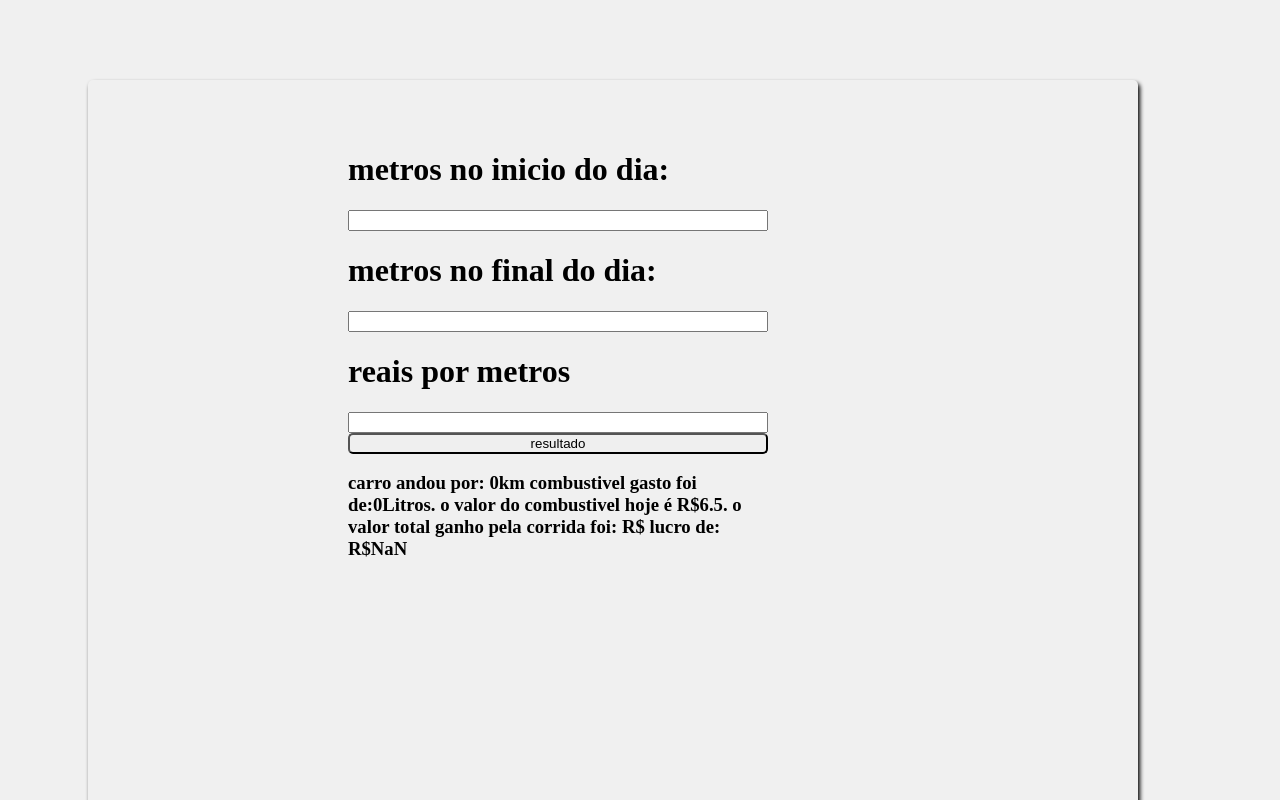
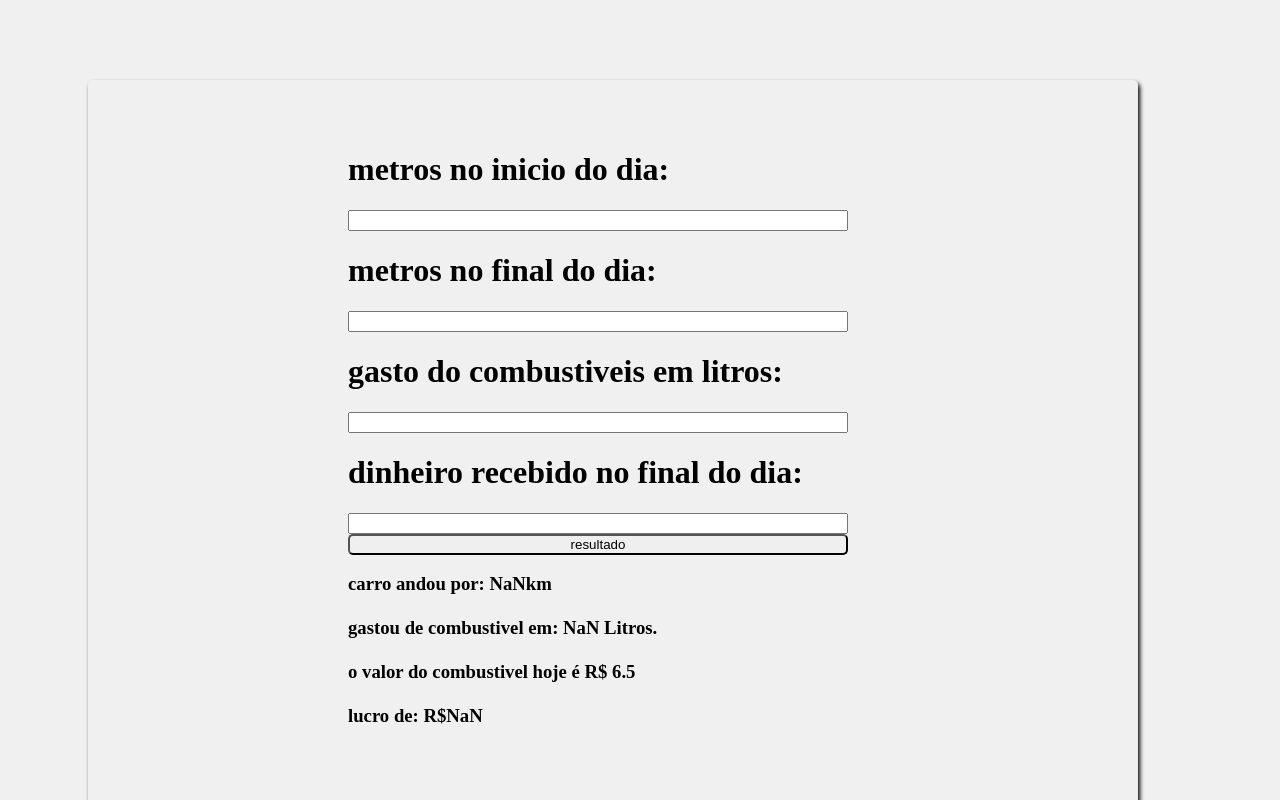
Before and after one commit to coelho-py/projetos, a plain HTML site: page projetos/taxi/index.html in a window 1280 px wide. Both pictures are taken after a click on the button "resultado". Shown: the top 800 px of the page. Drawn offline with Linux system fonts and the light colour scheme.

Commit message:
all update in taxi

```diff
--- a/projetos/taxi/css/estilo.css
+++ b/projetos/taxi/css/estilo.css
@@ -20,7 +20,8 @@ body{
 .menu{
     display: flex;
     padding: 50px;
-    width: 420px;
+    width: 500px;
+    height: auto;
     margin-left: 20%;
     flex-direction: column;
 }
--- a/projetos/taxi/index.html
+++ b/projetos/taxi/index.html
@@ -14,8 +14,10 @@
             <input id="total">
             <h1>metros no final do dia:</h1>
             <input id="total2">
-            <h1>reais por metros</h1>
+            <h1>gasto do combustiveis em litros:</h1>
             <input id="coisado">
+            <h1>dinheiro recebido no final do dia:</h1>
+            <input id="coisado2">
             <button onclick="que()">resultado</button>
             <h3 id="resultado"></h3>
         </div>
--- a/projetos/taxi/js/index.js
+++ b/projetos/taxi/js/index.js
@@ -1,12 +1,21 @@
-function que() {
-    let total1 = document.getElementById("total").value;
-    let total2 = document.getElementById("total2").value;
-    let coisado1 = document.getElementById("coisado").value;
-    let combustivel = 6.50
+function que(){
+    let total1 = parseInt(document.getElementById("total").value),
+        total2 = parseInt(document.getElementById("total2").value),
+        coisado1 = parseFloat(document.getElementById("coisado").value),
+        coisado2 = parseFloat(document.getElementById("coisado2").value);
+    let combustivel = 6.50;
 
-    let km = total1 + total2 / 1000
-    let gasto = km / combustivel
-    let lucro = coisado1 / gasto
+    let metros = total2 - total1;
+    let gastosL =  metros / coisado1;
+    let preju = gastosL * combustivel;
+    let lucro = coisado2 - preju;
 
-    document.getElementById("resultado").innerHTML = "carro andou por: " + km + "km \n combustivel gasto foi de:" + gasto + "Litros. \n  o valor do combustivel hoje é R$" + combustivel + ". \n o valor total ganho pela corrida foi: R$" + coisado1 + "\n lucro de: R$" + lucro
+    km = metros / 1000;
+
+    let texto = ("carro andou por: " + km + "km \n" +
+    "<br> <br> gastou de combustivel em: " + gastosL + " Litros. \n" +
+    "<br> <br> o valor do combustivel hoje é R$ " + combustivel +
+    "<br> <br> lucro de: R$" + lucro);
+
+    document.getElementById("resultado").innerHTML = texto;
 }
```
